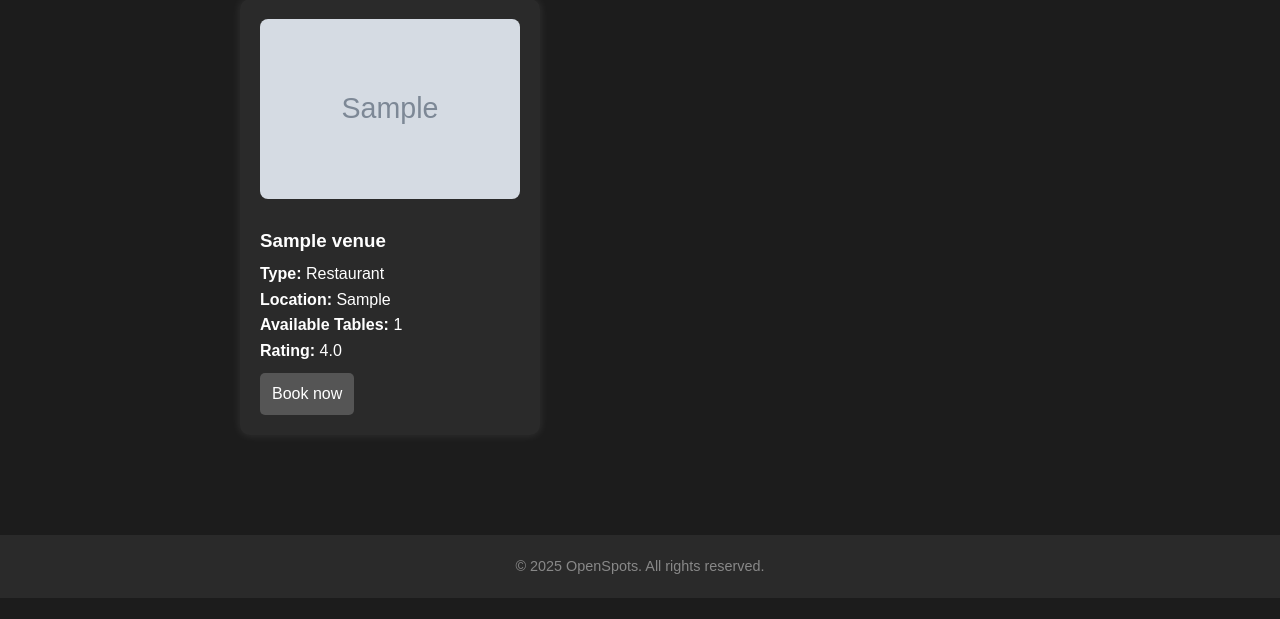
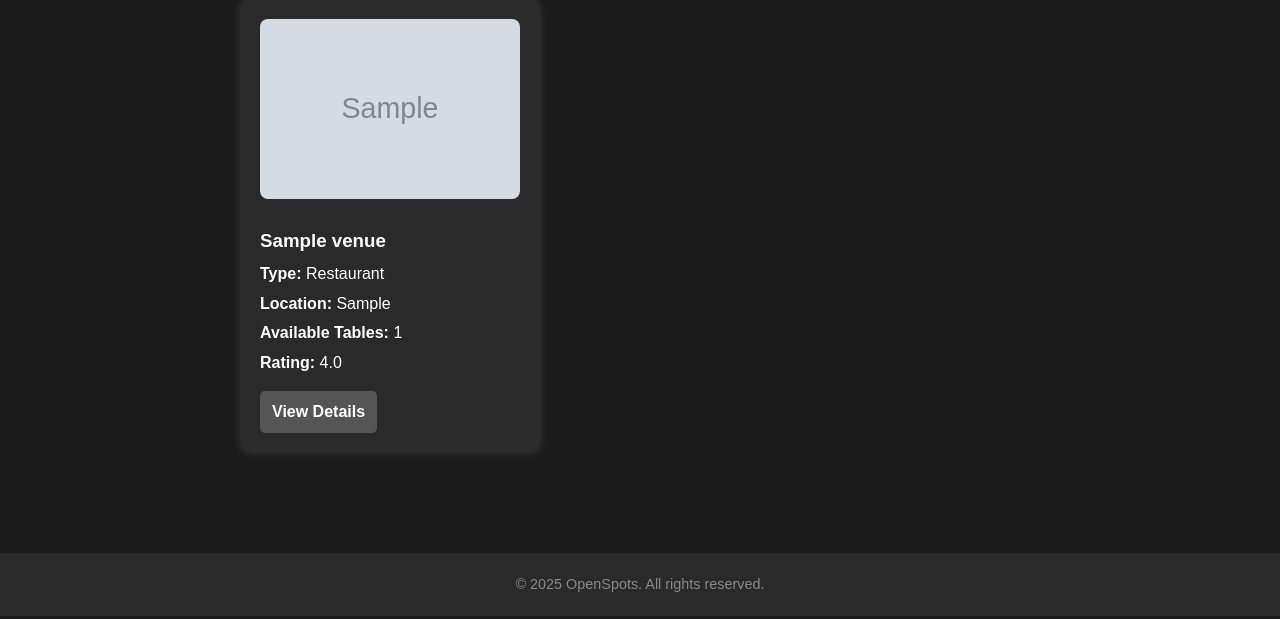
Before and after one commit to GiannisKarampinis/open_spots, a Django app: page / in a window 1280 px wide. Shown: the part 181-800 px from the top of the page. Run offline with Django 5.2, Linux system fonts and the light colour scheme; tables that the repository leaves empty hold one stand-in row (values such as "Sample post"); grey boxes marked "Sample" are stand-in pictures; parts of the project's set-up code (start-up, migrations or seed data) failed here and were passed over.

Commit message:
Provide a link b2n venue_list and venue_detail

```diff
--- a/venues/static/venues/venue_list.css
+++ b/venues/static/venues/venue_list.css
@@ -8,15 +8,30 @@
     scroll-snap-type: x mandatory;
 }
 
+/* Make the entire card clickable by styling the anchor */
+.venue-link {
+    flex: 0 0 auto;
+    width: 300px;
+    text-decoration: none;
+    color: inherit;
+    scroll-snap-align: start;
+}
+
+/* Venue card inside the link */
 .venue-card {
     background-color: #2a2a2a;
     border-radius: 10px;
     padding: 20px;
-    width: 300px;
-    flex: 0 0 auto;
+    width: 100%;
+    height: 100%;
     color: white;
-    scroll-snap-align: start;
     box-shadow: 0 0 10px rgba(255, 255, 255, 0.1);
+    transition: transform 0.2s ease, box-shadow 0.2s ease;
+}
+
+.venue-card:hover {
+    transform: translateY(-4px);
+    box-shadow: 0 0 15px rgba(255, 255, 255, 0.2);
 }
 
 .venue-card img {
@@ -31,16 +46,22 @@
     margin: 10px 0 5px;
 }
 
-.venue-card a {
+.venue-card p {
+    margin: 4px 0;
+}
+
+/* Replace old .venue-card a styles with a fake button look inside the card */
+.book-button {
     display: inline-block;
-    margin-top: 10px;
+    margin-top: 12px;
     padding: 8px 12px;
     background-color: #555;
     border-radius: 5px;
     color: white;
-    text-decoration: none;
+    font-weight: bold;
+    text-align: center;
 }
 
-.venue-card a:hover {
+.book-button:hover {
     background-color: #777;
 }
--- a/venues/templates/venues/venue_list.html
+++ b/venues/templates/venues/venue_list.html
@@ -6,11 +6,13 @@
 {% endblock %}
 
 {% block title %}Browse Venues{% endblock %}
+
 {% block content %}
 <h2 style="text-align:center;">Book a Venue</h2>
 
 <div class="venue-scroll-container">
     {% for venue in venues %}
+        <a href="{% url 'venue_detail' venue.id %}" class="venue-link">
             <div class="venue-card">
                 {% if venue.image %}
                     <img src="{{ venue.image.url }}" alt="{{ venue.name }}">
@@ -20,8 +22,9 @@
                 <p><strong>Location:</strong> {{ venue.location }}</p>
                 <p><strong>Available Tables:</strong> {{ venue.available_tables }}</p>
                 <p><strong>Rating:</strong> {{ venue.average_rating }}</p>
-            <a href="{% url 'book_venue' venue.id %}">Book now</a>
+                <div class="book-button">View Details</div>
             </div>
+        </a>
     {% empty %}
         <p>No venues available.</p>
     {% endfor %}
```
Lines whose indentation alone changed are shown as unchanged.
